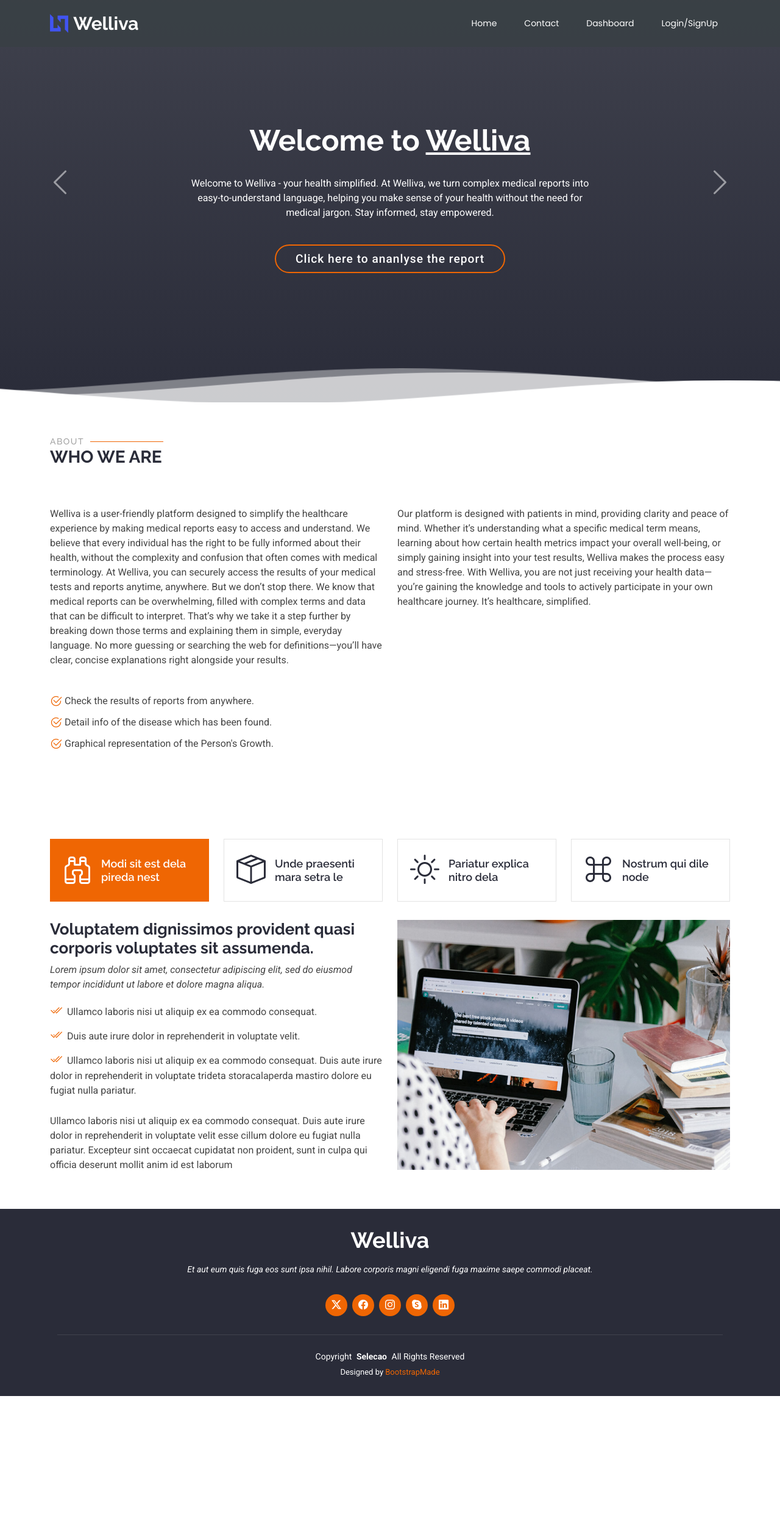
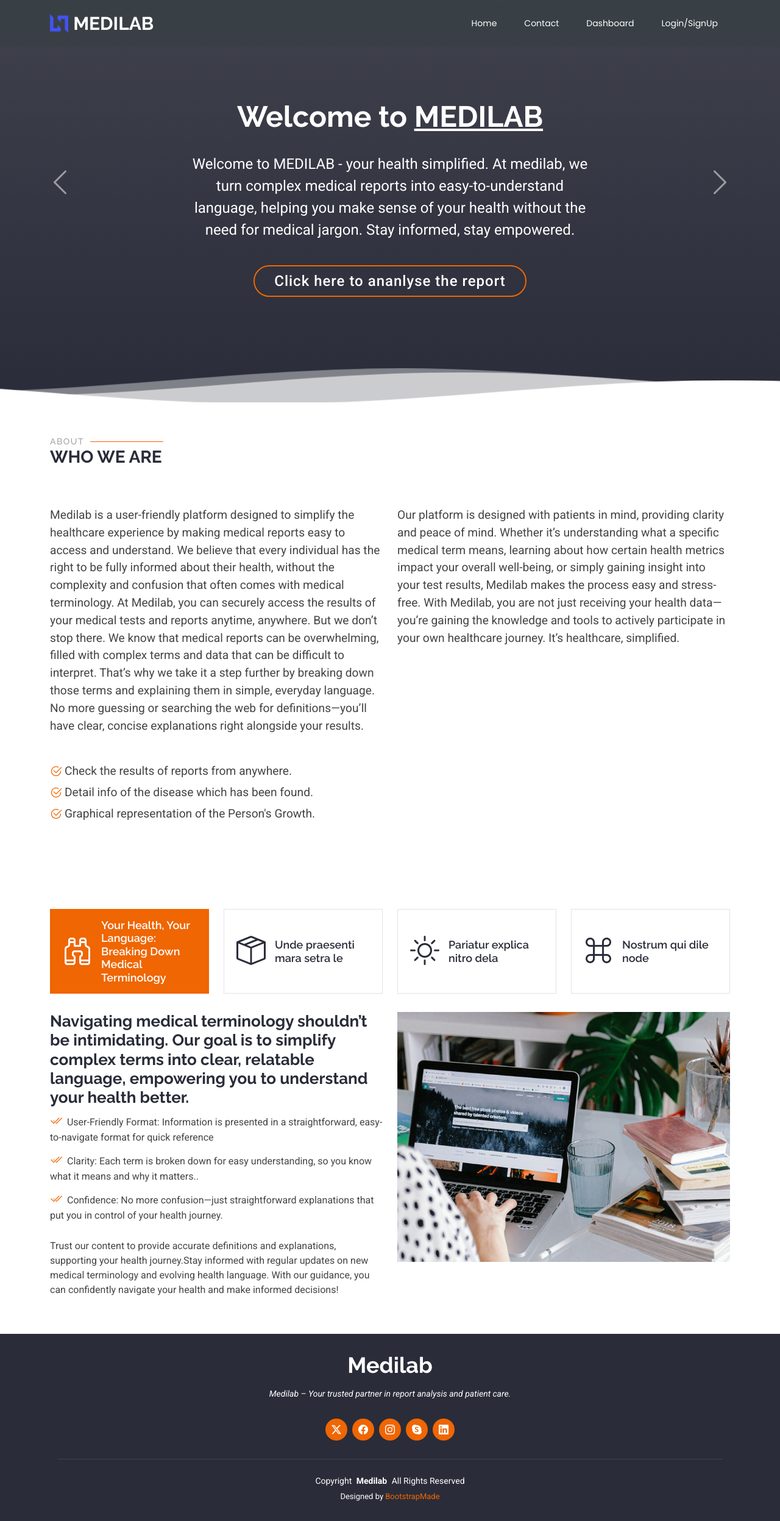
Before and after one commit to BhumikaMaheshwari05/Medical-Report-Anlasyzer, a Flask app: page / in a window 1280 px wide. Shown: the whole page at 61% size. Before the commit the page ends 2290 px from the top, so only its background shows below. Run offline with Flask 3, Linux system fonts and the light colour scheme; some libraries are stand-ins or nearby versions.

Commit message:
website name has been changed login page background changed

```diff
--- a/templates/dashboard.html
+++ b/templates/dashboard.html
@@ -5,7 +5,7 @@
   <meta charset="utf-8">
   <meta content="width=device-width, initial-scale=1.0" name="viewport">
 
-  <title>Welliva</title>
+  <title>MEDILAB</title>
   <meta content="" name="description">
   <meta content="" name="keywords">
 
@@ -48,7 +48,7 @@
     <div class="d-flex align-items-center justify-content-between">
       <a href="/" class="logo d-flex align-items-center">
         <img src="{{url_for('static',filename='assets/imgdsh/logo.png')}}" alt="">
-        <span class="d-none d-lg-block">Welliva</span>
+        <span class="d-none d-lg-block">MEDILAB</span>
       </a>
       <i class="bi bi-list toggle-sidebar-btn"></i>
     </div><!-- End Logo -->
--- a/templates/index.html
+++ b/templates/index.html
@@ -10,9 +10,10 @@
         <!-- Slide 1 -->
         <div class="carousel-item active">
           <div class="carousel-container">
-            <h2 class="animate__animated animate__fadeInDown">Welcome to <span>Welliva</span></h2>
-            <p class="animate__animated animate__fadeInUp">Welcome to Welliva - your health simplified. At Welliva, we turn complex medical reports into easy-to-understand language, helping you make sense of your health without the need for medical jargon. Stay informed, stay empowered.</p>
-            <a href="/dashboard" class="btn-get-started animate__animated animate__fadeInUp scrollto" style="font-size:larger;">Click here to ananlyse the report</a>
+            <h2 class="animate__animated animate__fadeInDown">Welcome to <span>MEDILAB</span></h2>
+            <p class="animate__animated animate__fadeInUp" style="font-size:  x-large;" >Welcome to MEDILAB - your health simplified. At medilab, we turn complex medical reports into easy-to-understand language, helping you make sense of your health without the need for medical jargon. Stay informed, stay empowered.</p>
+
+            <a href="/dashboard" class="btn-get-started animate__animated animate__fadeInUp scrollto" style="font-size:x-large;">Click here to ananlyse the report</a>
           </div>
         </div>
 
@@ -20,8 +21,8 @@
         <div class="carousel-item">
           <div class="carousel-container">
             <h2 class="animate__animated animate__fadeInDown">Understand your health, effortlessly</h2>
-            <p class="animate__animated animate__fadeInUp">Welliva – your gateway to understanding your health. Access your medical reports and instantly see the meaning of complex medical terms, all in simple, easy-to-understand language. Empowering you with clarity and confidence in your health.</p>
-            <a href="/dashboard" class="btn-get-started animate__animated animate__fadeInUp scrollto" style="font-size:larger;">Click here to ananlyse the report</a>
+            <p class="animate__animated animate__fadeInUp" style="font-size: x-large;">Medilab – your gateway to understanding your health. Access your medical reports and instantly see the meaning of complex medical terms, all in simple, easy-to-understand language. Empowering you with clarity and confidence in your health.</p>
+            <a href="/dashboard" class="btn-get-started animate__animated animate__fadeInUp scrollto" style="font-size:x-large;">Click here to ananlyse the report</a>
           </div>
         </div>
 
@@ -76,26 +77,26 @@
         <div class="row gy-4">
 
           <div class="col-lg-6 content" data-aos="fade-up" data-aos-delay="100">
-            <p>
-              Welliva is a user-friendly platform designed to simplify the healthcare experience by making medical reports easy to access and understand. We believe that every individual has the right to be fully informed about their health, without the complexity and confusion that often comes with medical terminology.
+            <p style="font-size: larger;">
+              Medilab is a user-friendly platform designed to simplify the healthcare experience by making medical reports easy to access and understand. We believe that every individual has the right to be fully informed about their health, without the complexity and confusion that often comes with medical terminology.
 
-At Welliva, you can securely access the results of your medical tests and reports anytime, anywhere. But we don’t stop there. We know that medical reports can be overwhelming, filled with complex terms and data that can be difficult to interpret. That’s why we take it a step further by breaking down those terms and explaining them in simple,
+At Medilab, you can securely access the results of your medical tests and reports anytime, anywhere. But we don’t stop there. We know that medical reports can be overwhelming, filled with complex terms and data that can be difficult to interpret. That’s why we take it a step further by breaking down those terms and explaining them in simple,
  everyday language. No more guessing or searching the web for definitions—you’ll have clear, concise explanations right alongside your results.
 <br>
 <br>
 
             </p>
             <ul>
-              <li><i class="bi bi-check2-circle"></i> <span>Check the results of reports from anywhere.</span></li>
-              <li><i class="bi bi-check2-circle"></i> <span>Detail info of the disease which has been found.</span></li>
-              <li><i class="bi bi-check2-circle"></i> <span>Graphical representation of the Person's Growth. </span></li>
+              <li><i class="bi bi-check2-circle"></i> <span style="font-size: larger;">Check the results of reports from anywhere.</span></li>
+              <li><i class="bi bi-check2-circle"></i> <span style="font-size: larger;">Detail info of the disease which has been found.</span></li>
+              <li><i class="bi bi-check2-circle"></i> <span style="font-size: larger;">Graphical representation of the Person's Growth. </span></li>
             </ul>
           </div>
 
           <div class="col-lg-6" data-aos="fade-up" data-aos-delay="200">
-            <p>Our platform is designed with patients in mind, providing clarity and peace of mind. Whether it’s understanding what a specific medical term means, learning about how certain health metrics impact your overall well-being, or simply gaining insight into your test results, Welliva makes the process easy and stress-free.
+            <p style="font-size: larger;" >Our platform is designed with patients in mind, providing clarity and peace of mind. Whether it’s understanding what a specific medical term means, learning about how certain health metrics impact your overall well-being, or simply gaining insight into your test results, Medilab makes the process easy and stress-free.
 
-              With Welliva, you are not just receiving your health data—you’re gaining the knowledge and tools to actively participate in
+              With Medilab, you are not just receiving your health data—you’re gaining the knowledge and tools to actively participate in
               your own healthcare journey. It’s healthcare, simplified.</p>
 
           </div>
@@ -115,7 +116,7 @@ At Welliva, you can securely access the results of your medical tests and report
           <li class="nav-item col-3">
             <a class="nav-link active show" data-bs-toggle="tab" data-bs-target="#features-tab-1">
               <i class="bi bi-binoculars"></i>
-              <h4 class="d-none d-lg-block">Modi sit est dela pireda nest</h4>
+              <h4 class="d-none d-lg-block">Your Health, Your Language: Breaking Down Medical Terminology</h4>
             </a>
           </li>
           <li class="nav-item col-3">
@@ -143,22 +144,18 @@ At Welliva, you can securely access the results of your medical tests and report
           <div class="tab-pane fade active show" id="features-tab-1">
             <div class="row">
               <div class="col-lg-6 order-2 order-lg-1 mt-3 mt-lg-0">
-                <h3>Voluptatem dignissimos provident quasi corporis voluptates sit assumenda.</h3>
-                <p class="fst-italic">
-                  Lorem ipsum dolor sit amet, consectetur adipiscing elit, sed do eiusmod tempor incididunt ut labore et dolore
-                  magna aliqua.
-                </p>
+                <h3>Navigating medical terminology shouldn’t be intimidating. Our goal is to simplify complex terms into clear, relatable language, empowering you to understand your health better.</h3>
                 <ul>
                   <li><i class="bi bi-check2-all"></i>
-                    <spab>Ullamco laboris nisi ut aliquip ex ea commodo consequat.</spab>
+                    <spab>User-Friendly Format: Information is presented in a straightforward, easy-to-navigate format for quick reference</spab>
                   </li>
-                  <li><i class="bi bi-check2-all"></i> <span>Duis aute irure dolor in reprehenderit in voluptate velit</span>.</li>
-                  <li><i class="bi bi-check2-all"></i> <span>Ullamco laboris nisi ut aliquip ex ea commodo consequat. Duis aute irure dolor in reprehenderit in voluptate trideta storacalaperda mastiro dolore eu fugiat nulla pariatur.</span></li>
+                  <li><i class="bi bi-check2-all"></i> <span>Clarity: Each term is broken down for easy understanding, so you know what it means and why it matters.</span>.</li>
+                  <li><i class="bi bi-check2-all"></i> <span>Confidence: No more confusion—just straightforward explanations that put you in control of your health journey.</span></li>
                 </ul>
                 <p>
-                  Ullamco laboris nisi ut aliquip ex ea commodo consequat. Duis aute irure dolor in reprehenderit in voluptate
-                  velit esse cillum dolore eu fugiat nulla pariatur. Excepteur sint occaecat cupidatat non proident, sunt in
-                  culpa qui officia deserunt mollit anim id est laborum
+                  Trust our content to provide accurate definitions and explanations, supporting your health journey.Stay informed with regular updates on new medical terminology and evolving health language.
+
+                  With our guidance, you can confidently navigate your health and make informed decisions!
                 </p>
               </div>
               <div class="col-lg-6 order-1 order-lg-2 text-center">
--- a/templates/layout.html
+++ b/templates/layout.html
@@ -4,7 +4,7 @@
 <head>
   <meta charset="utf-8">
   <meta content="width=device-width, initial-scale=1.0" name="viewport">
-  <title>Welliva</title>
+  <title>MEDILAB</title>
   <meta name="description" content="">
   <meta name="keywords" content="">
 
@@ -47,7 +47,7 @@
         <img src="{{url_for('static',filename='assets/imgdsh/logo.png')}}" alt="">
 
         <!-- <img src="assets/img/logo.png" alt=""> -->
-        <h1 class="sitename">Welliva</h1>
+        <h1 class="sitename">MEDILAB</h1>
       </a>
 
       <nav id="navmenu" class="navmenu">
@@ -88,8 +88,8 @@
 
   <footer id="footer" class="footer dark-background">
     <div class="container">
-      <h3 class="sitename">Welliva</h3>
-      <p>Et aut eum quis fuga eos sunt ipsa nihil. Labore corporis magni eligendi fuga maxime saepe commodi placeat.</p>
+      <h3 class="sitename">Medilab</h3>
+      <p>Medilab – Your trusted partner in report analysis and patient care.</p>
       <div class="social-links d-flex justify-content-center">
         <a href=""><i class="bi bi-twitter-x"></i></a>
         <a href=""><i class="bi bi-facebook"></i></a>
@@ -99,7 +99,7 @@
       </div>
       <div class="container">
         <div class="copyright">
-          <span>Copyright</span> <strong class="px-1 sitename">Selecao</strong> <span>All Rights Reserved</span>
+          <span>Copyright</span> <strong class="px-1 sitename">Medilab</strong> <span>All Rights Reserved</span>
         </div>
         <div class="credits">
           <!-- All the links in the footer should remain intact. -->
```
Also changed, not shown: templates/login.html (+10 -1 lines).
